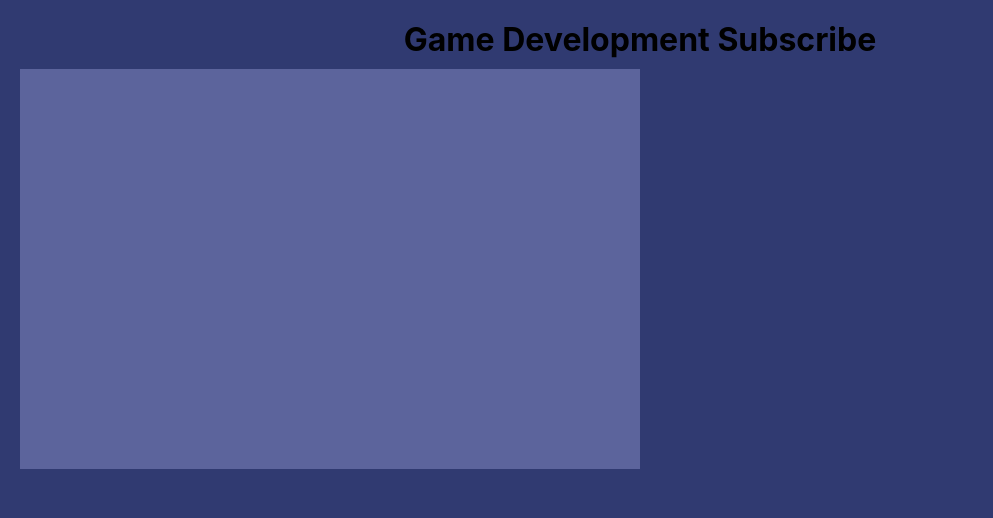
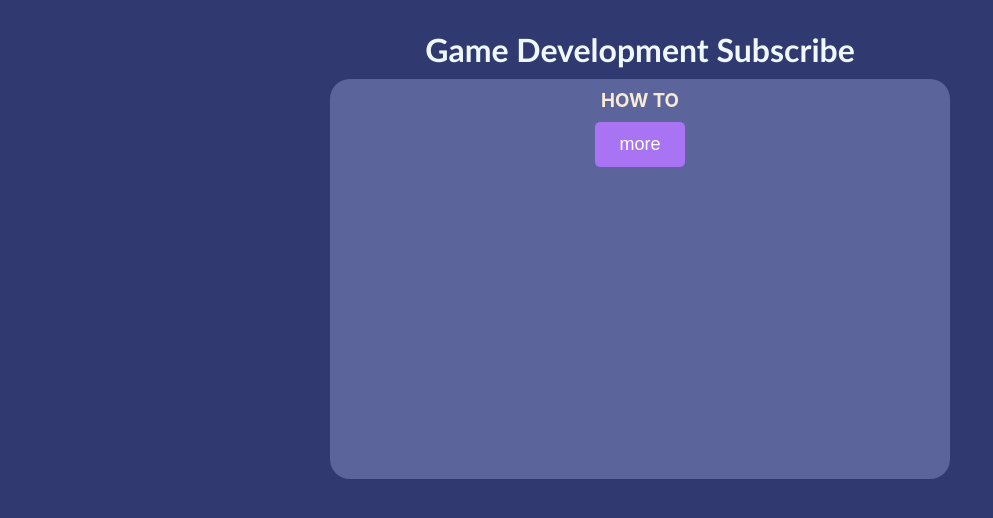
Before and after one commit to nucikk/subscribe-app, a React (Vite) app in the folder subscribe/: page / in a window 1280 px wide. Shown: the top 518 px of the page, without its empty margins (0-993 px from the left). Built offline with nearby package versions, Linux system fonts and the light colour scheme.

Commit message:
add game name change functionality

```diff
--- a/subscribe/src/App.css
+++ b/subscribe/src/App.css
@@ -1,16 +1,39 @@
 #root {
-  /* max-width: 1280px; */
   margin: 0 auto;
   text-align: center;
+  display: flex;
+  flex-direction: column;
+  justify-content: center;
+  align-items: center;
+  color: antiquewhite;
 }
 
-
-.subscribe_card {
+.subscribe_title {
+  color: aliceblue;
+  font-family:'Gill Sans', 'Gill Sans MT', Calibri, 'Trebuchet MS', sans-serif;
+}
+.subscribe_form {
   width: 50%;
   height: 25rem;
   margin: 0;
-  display: flex;
-  justify-content:center;
-  align-items: center;
   background-color: #5C649C;
+  border-radius: 1.25rem;
 }
+.subscribe_about {
+  text-transform: uppercase;
+}
+
+button {
+  background-color: #A974F4;
+  color: white;
+  padding: 12px 24px;
+  border: none;
+  border-radius: 5px;
+  font-size: 18px;
+  cursor: pointer;
+  transition: 0.3s ease-in-out;
+}
+
+button:hover {
+  background-color: #7A82B4;
+}
--- a/subscribe/src/HomeSub.jsx
+++ b/subscribe/src/HomeSub.jsx
@@ -1,11 +1,24 @@
+import { useState } from "react";
 
 const HomeSub = () => {
+  const [gameName, setGameName] = useState("");
+
+//თამაშის სახელის განახლების ფუნქცია
+  function handleChangeText(e) {
+    e.preventDefault();
+    setGameName("Let's start the game:");
+  }
   return (
     <>
-        <h1>Game Development Subscribe</h1>
-       <div className="subscribe_card"></div>
+      <h1 className="subscribe_title">Game Development Subscribe</h1>
+      <form action="" onSubmit={handleChangeText} className="subscribe_form">
+        <div>
+          <h3 className="subscribe_about">how to {gameName} </h3>
+          <button>more</button>
+        </div>
+      </form>
     </>
-  )
-}
+  );
+};
 
-export default HomeSub
+export default HomeSub;
```
